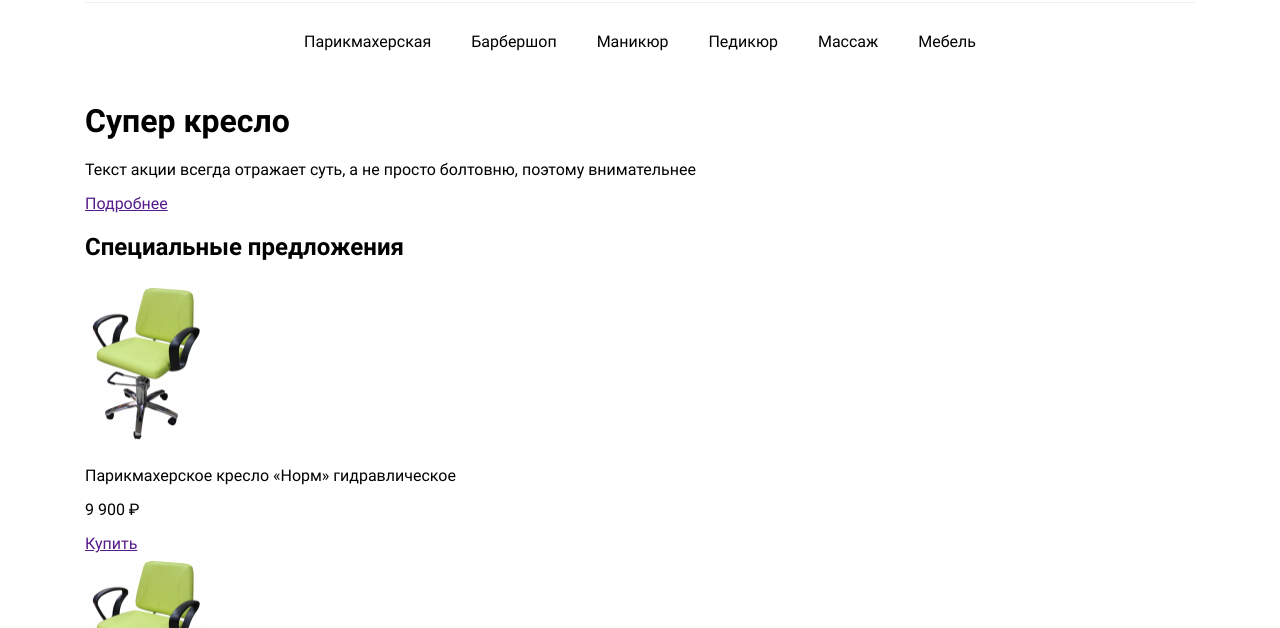
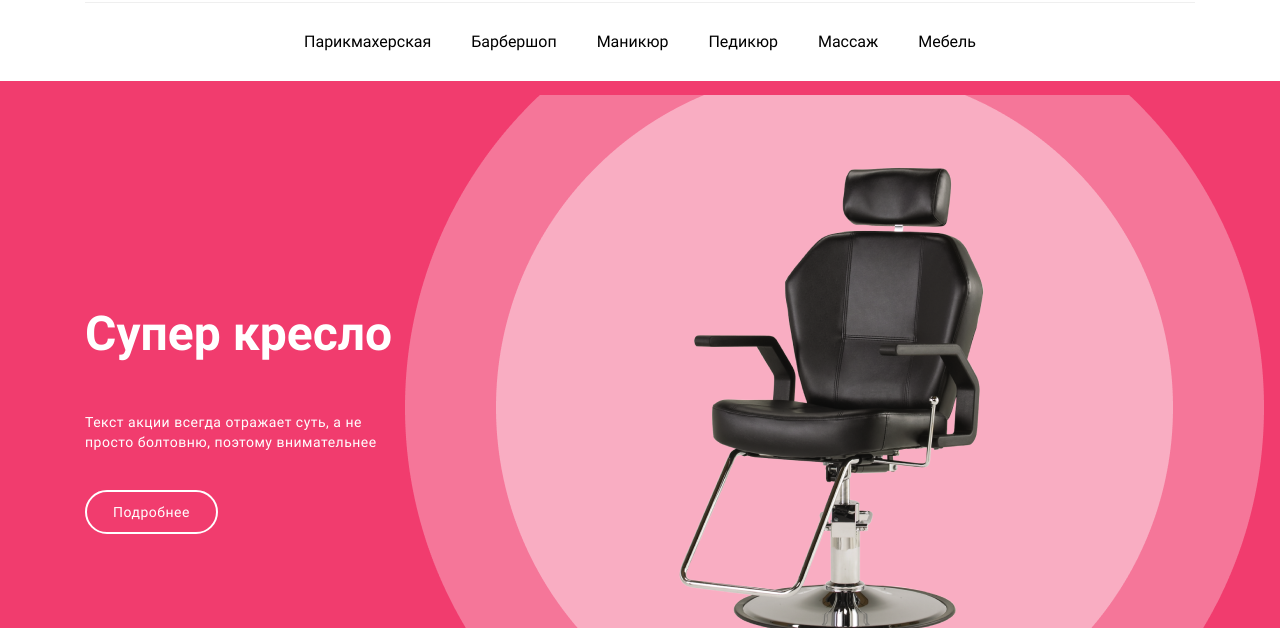
Before and after one commit to KatherinaKulinich/hillel-home-work-13, a plain HTML site: page index.html in a window 1280 px wide. Shown: the part 172-800 px from the top of the page. Drawn offline with Linux system fonts and the light colour scheme.

Commit message:
section sale styles done

```diff
--- a/index.html
+++ b/index.html
@@ -74,15 +74,15 @@
         </div>
     </header>
     <main>
-        <section>
+        <section class="sale">
             <div class="wrapper">
-                <h1>
+                <h1 class="sale-header">
                     Супер кресло
                 </h1>
-                <p>
+                <p class="sale-text text">
                     Текст акции всегда отражает суть, а не просто болтовню, поэтому внимательнее
                 </p>
-                <a href="">
+                <a class="sale-button text" href="">
                     Подробнее
                 </a>
             </div>
--- a/styles/style.css
+++ b/styles/style.css
@@ -87,3 +87,40 @@ body {
     text-decoration: none;
     color: #000000;
 }
+
+.sale {
+    padding-top: 192px;
+    padding-bottom: 192px;
+    background-image: url(../images/sale.png);
+    background-color: #F13C6E;
+    background-position: center;
+    background-repeat: no-repeat;
+}
+
+.sale-header {
+    font-weight: 700;
+    font-size: 48px;
+    line-height: 56px;
+    color: #ffffff;
+    margin-bottom: 50px;
+}
+
+.sale-text {
+    margin-bottom: 50px;
+    width: 308px;
+}
+
+.text {
+    font-weight: 400;
+    font-size: 14px;
+    line-height: 20px;
+    color: #ffffff;
+    letter-spacing: 0.5px;
+}
+
+.sale-button {
+    text-decoration: none;
+    padding: 12px 26px;
+    border: 2px solid #FFFFFF;
+    border-radius: 40px;
+}
```
